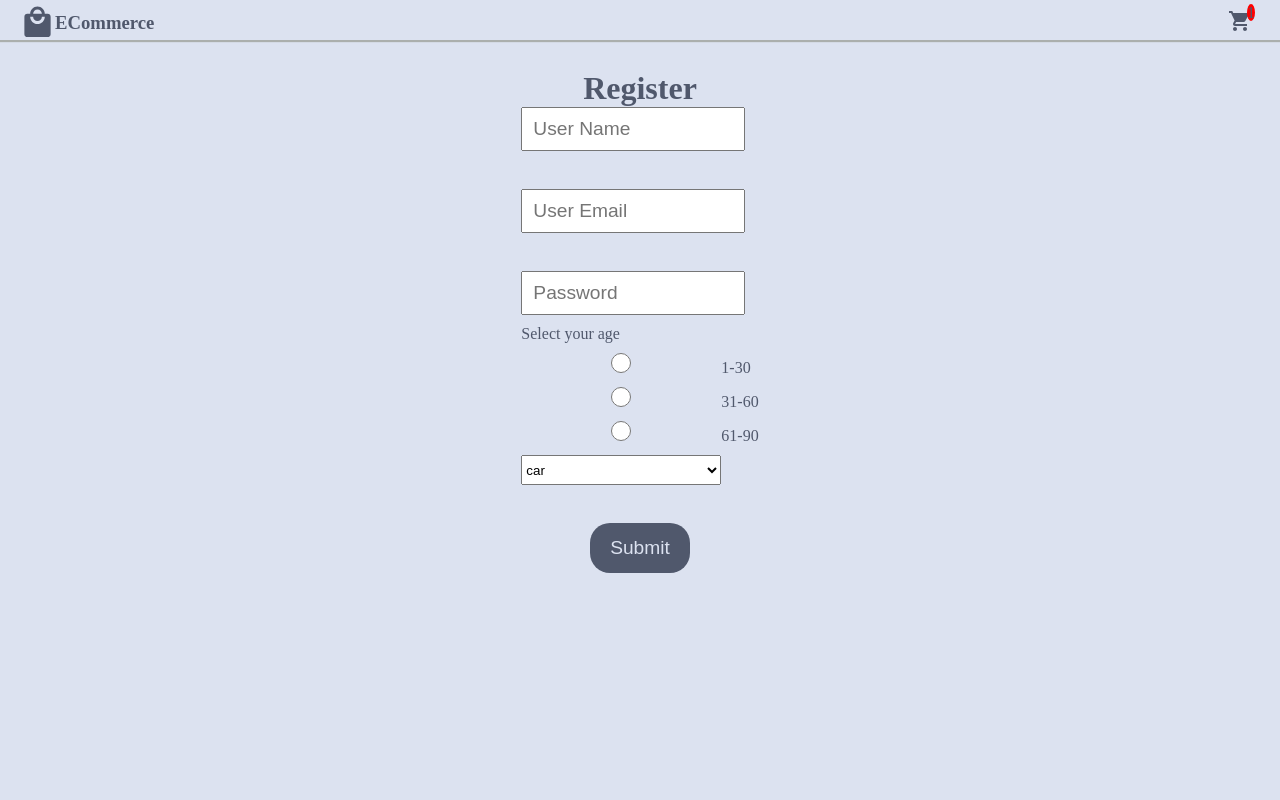
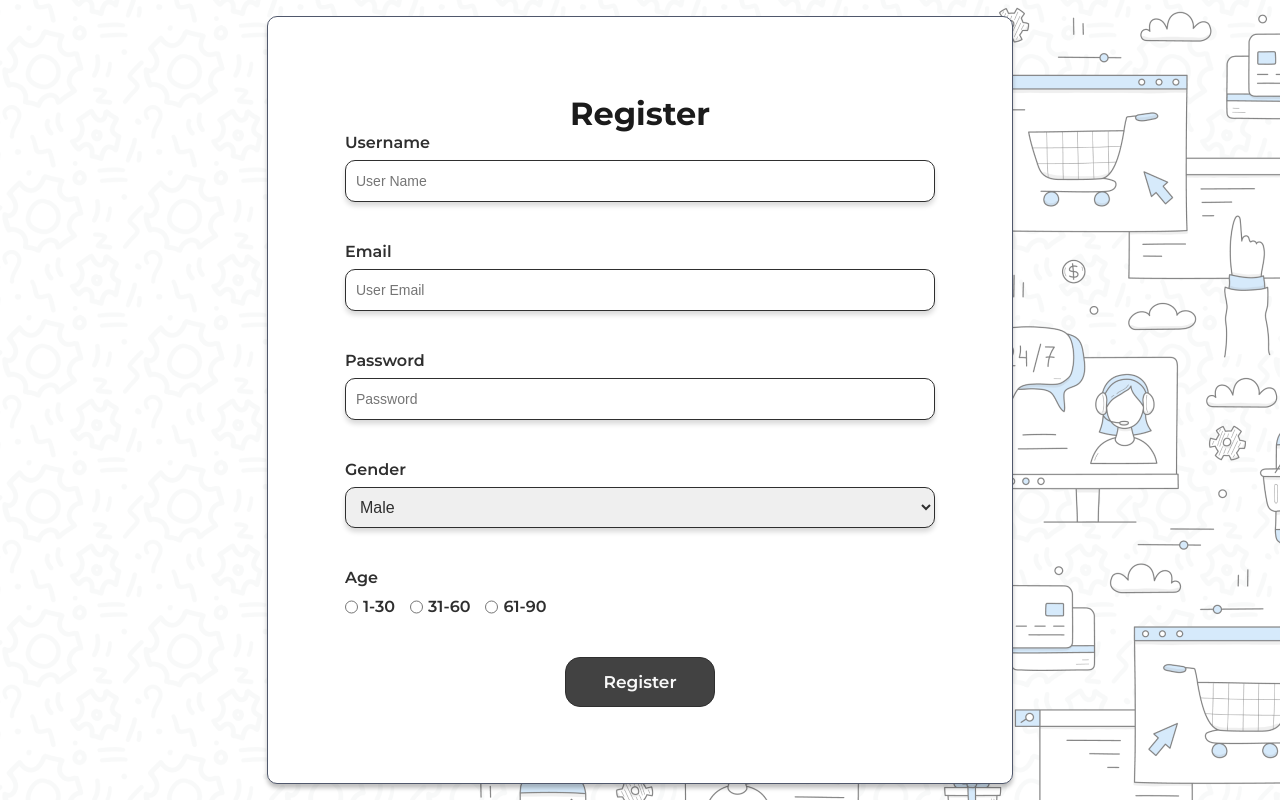
Before and after one commit to Aravindh0338/React-Testing, a React (Create React App) app: page /register in a window 1280 px wide. Built offline with nearby package versions, Linux system fonts and the light colour scheme.

Commit message:
UI_changes

```diff
--- a/package.json
+++ b/package.json
@@ -15,6 +15,7 @@
     "jest": "^29.5.0",
     "react": "^18.2.0",
     "react-dom": "^18.2.0",
+    "react-query": "^3.39.3",
     "react-router": "^6.4.2",
     "react-router-dom": "^6.4.2",
     "react-scripts": "5.0.1",
--- a/public/index.html
+++ b/public/index.html
@@ -15,6 +15,9 @@
       user's mobile device or desktop. See https://developers.google.com/web/fundamentals/web-app-manifest/
     -->
     <link rel="manifest" href="%PUBLIC_URL%/manifest.json" />
+    <link rel="preconnect" href="https://fonts.googleapis.com">
+    <link rel="preconnect" href="https://fonts.gstatic.com" crossorigin>
+    <link href="https://fonts.googleapis.com/css2?family=Montserrat:wght@100;200;300;400;500;600;700;800;900&display=swap" rel="stylesheet">
     <!--
       Notice the use of %PUBLIC_URL% in the tags above.
       It will be replaced with the URL of the `public` folder during the build.
--- a/src/Components/FormValidation/Formfield.css
+++ b/src/Components/FormValidation/Formfield.css
@@ -1,14 +1,51 @@
 body{
     background-color: #DCE2F0;
     color:#50586C ;
+    font-family: 'Montserrat', sans-serif;
 }
 
 .formFieldWrapper{
+    height: 100vh;
+    display: flex;
+    align-items: center;
+    justify-content: center;
+    background-image: url(../../../src/Assets/Register_BG_2.png);
+    background-repeat: no-repeat;
+    background-size: cover;
+}
+.mainFormWrap{
+    background-color: #ffffff;
+    border: 1px solid #50586C;
+    border-radius: 10px;
+    min-width: 590px;
+    padding: 6%;
+    box-shadow: 0px 4px 4px rgba(0, 0, 0, 0.25);
+}
+.mainHeading{
+    color: #1b1b1b;
+    text-align: center;
+}
+.inputWrap{
     display: flex;
     flex-direction: column;
-    justify-content: center;
-    align-items: center;
-    margin:30px;
+}
+.inputWrap label, .radioBtnWrapper label{
+    color: #2F2F2F;
+    margin-bottom: 8px;
+    font-size: 16px;
+    font-weight: 600;
+}
+.radioBtnWrapper label{
+    margin-bottom: 0px;
+}
+.formWrapper .inputWrap:nth-child(1) input,
+.formWrapper .inputWrap:nth-child(2) input,
+.formWrapper .inputWrap:nth-child(3) input{
+    color: #2F2F2F;
+    border-radius: 10px;
+    border: 1px solid #2F2F2F;
+    font-size: 14px;
+    box-shadow: 0px 4px 5px rgba(0, 0, 0, 0.15);
 }
 .formWrapper , .radioBtnWrapper{
     display: flex;
@@ -17,15 +54,46 @@ body{
 }
 
 .formWrapper input{
-  width:200px;
   height:20px;
   font-size: 1.2rem;
   padding: 10px;
   outline: none;
 }
+.ageInputWrap{
+    display: flex;
+    align-items: center;
+}
+.ageInputWrap label{
+    margin-bottom: 0;
+}
+.ageInputWrap input{
+    margin-right: 5px;
+}
+.radioWrap{
+    display: flex;
+    flex-direction: column;
+    align-items: flex-start;
+}
+.radioWrap span:nth-child(2){
+    margin: 0px 15px;
+}
+.radioWrap input{
+    border-radius: 10px;
+    border: 1px solid #2F2F2F;
+    background-color: #e4f2ff;
+    cursor: pointer;
+}
+.radioBtnWrap{
+    display: flex;
+}
 .option{
-    width: 200px;
-    height:30px;
+    color: #2F2F2F;
+    cursor: pointer;
+    border-radius: 10px;
+    border: 1px solid #2F2F2F;
+    box-shadow: 0px 4px 5px rgba(0, 0, 0, 0.15);
+    font-size: 16px;
+    padding: 10px;
     outline: none;
 }
 .btn{
@@ -33,13 +101,67 @@ body{
    align-self: center;
    text-align: center;
    height: 50px !important;
-   border-radius: 20px;
-   background-color: #50586C;
-   color:#DCE2F0 ;
-   border: 0px;
+   border-radius: 15px;
+   border: 1px solid #2F2F2F;
+   background-color: #424242;
+   color:#F9F9F9 ;
+   cursor: pointer;
+   font-family: 'Montserrat', sans-serif;
+   font-size: 17px;
+   font-weight: 600;
+   min-width: 150px;
 }
 .errorText{
     color: red;
     font-size: 15px;
     margin: 0;
 }
+.displayNone{
+    opacity: 0;
+    color: red;
+    margin-top: 10px;
+    min-height: 20px;
+}
+.displayBlock{
+  min-height: 20px;
+  color: red;
+  opacity: 1;
+  margin-top: 10px;
+  animation-name: bounce;
+  animation-duration: .5s;
+  animation-delay: 0.25s;
+}
+@keyframes bounce {
+    0% {
+      transform: translateX(0px);
+      timing-function: ease-in;
+    }
+    37% {
+      transform: translateX(5px);
+      timing-function: ease-out;
+    }
+    55% {
+      transform: translateX(-5px);
+      timing-function: ease-in;
+    }
+    73% {
+      transform: translateX(4px);
+      timing-function: ease-out;
+    }
+    82% {
+      transform: translateX(-4px);
+      timing-function: ease-in;
+    }
+    91% {
+      transform: translateX(2px);
+      timing-function: ease-out;
+    }
+    96% {
+      transform: translateX(-2px);
+      timing-function: ease-in;
+    }
+    100% {
+      transform: translateX(0px);
+      timing-function: ease-in;
+    }
+  }
--- a/src/Components/FormValidation/Formfield.js
+++ b/src/Components/FormValidation/Formfield.js
@@ -11,8 +11,8 @@ function Formfield() {
       .string()
       .min(7, "Enter minimum 7 Digit")
       .required("Enter Password"),
-    age: yup.string().max(2).required("select Age"),
-    vehicle: yup.string().required("select Vehicle"),
+    age: yup.string().max(2).required("Select Age"),
+    vehicle: yup.string().required("Select Gender"),
   });
 
   const formik = useFormik({
@@ -31,9 +31,13 @@ function Formfield() {
 
   return (
     <div className="formFieldWrapper" data-testid="formfield">
-      <h1>Register</h1>
-      <form onSubmit={formik.handleSubmit}>
+
+
+      <form className="mainFormWrap" onSubmit={formik.handleSubmit}>
+        <h1 className="mainHeading">Register</h1>
         <div className="formWrapper">
+          <div className="inputWrap">
+          <label>Username</label>
           <input
             type="text"
             data-testid="username"
@@ -43,13 +47,18 @@ function Formfield() {
             name="username"
             placeholder="User Name"
           />
-          <br />
-          {formik.touched.username && formik.errors.username ? (
+          {/* <br /> */}
+          <p className={ formik.touched.username && formik.errors.username ? "displayBlock"  : "displayNone"}> {formik.errors.username}</p>
+
+          {/* {formik.touched.username && formik.errors.username ? (
             <p className="errorText">{formik.errors.username}</p>
           ) : (
             ""
-          )}
+          )} */}
+          </div>
 
+          <div className="inputWrap">
+          <label>Email</label>
           <input
             type="email"
             data-testid="email"
@@ -59,13 +68,17 @@ function Formfield() {
             name="email"
             placeholder="User Email"
           />
-          <br />
-          {formik.touched.email && formik.errors.email ? (
+          {/* <br /> */}
+          <p className={ formik.touched.email && formik.errors.email ? "displayBlock"  : "displayNone"}> {formik.errors.email}</p>
+          {/* {formik.touched.email && formik.errors.email ? (
             <p className="errorText">{formik.errors.email}</p>
           ) : (
             ""
-          )}
+          )} */}
+          </div>
 
+          <div className="inputWrap">
+          <label>Password</label>
           <input
             type="password"
             data-testid="password"
@@ -75,15 +88,45 @@ function Formfield() {
             name="password"
             placeholder="Password"
           />
-          {formik.touched.password && formik.errors.password ? (
+          <p className={ formik.touched.password && formik.errors.password ? "displayBlock"  : "displayNone"}> {formik.errors.password}</p>
+
+          {/* <br /> */}
+          {/* {formik.touched.password && formik.errors.password ? (
             <p className="errorText">{formik.errors.password}</p>
           ) : (
             ""
-          )}
+          )} */}
+          </div>
 
-          <div>Select your age</div>
+          <div className="inputWrap">
+            <label>Gender</label>
+          <select
+            className="option"
+            data-testid="dropdown"
+            onChange={formik.handleChange}
+            onBlur={formik.handleBlur}
+            value={formik.values.vehicle}
+            name="vehicle"
+          >
+            <option value="car">Male</option>
+            <option value="bike">Female</option>
+            <option value="others">Others</option>
+          </select>
+          {/* <br /> */}
+          <p className={ formik.touched.vehicle && formik.errors.vehicle ? "displayBlock"  : "displayNone"}> {formik.errors.vehicle}</p>
+          {/* {formik.touched.vehicle && formik.errors.vehicle ? (
+            <p className="errorText">{formik.errors.vehicle}</p>
+          ) : (
+            ""
+          )} */}
+          </div>
+
           <div className="radioBtnWrapper">
-            <span>
+            <label>Age</label>
+            <div className="radioWrap">
+              <div className="radioBtnWrap">
+
+            <span className="ageInputWrap">
               <input
                 type="radio"
                 data-testid="age1to30"
@@ -93,9 +136,9 @@ function Formfield() {
                 name="age"
               />
               <label>1-30</label>
-              <br />
+              {/* <br /> */}
             </span>
-            <span>
+            <span className="ageInputWrap">
               <input
                 type="radio"
                 data-testid="age31to60"
@@ -105,9 +148,9 @@ function Formfield() {
                 name="age"
               />
               <label>31-60</label>
-              <br />
+              {/* <br /> */}
             </span>
-            <span>
+            <span className="ageInputWrap">
               <input
                 type="radio"
                 data-testid="age61to90"
@@ -117,34 +160,24 @@ function Formfield() {
                 name="age"
               />
               <label>61-90</label>
-              <br />
+              {/* <br /> */}
             </span>
-            {formik.touched.age && formik.errors.age ? (
+            </div>
+
+          <p className={ formik.touched.age && formik.errors.age ? "displayBlock"  : "displayNone"}> {formik.errors.age}</p>
+
+            {/* {formik.touched.age && formik.errors.age ? (
               <p className="errorText">{formik.errors.age}</p>
             ) : (
               ""
-            )}
+            )} */}
+            </div>
           </div>
-          <select
-            className="option"
-            data-testid="dropdown"
-            onChange={formik.handleChange}
-            onBlur={formik.handleBlur}
-            value={formik.values.vehicle}
-            name="vehicle"
-          >
-            <option value="car">car</option>
-            <option value="bike">bike</option>
-            <option value="others">others</option>
-          </select>
-          <br />
-          {formik.touched.vehicle && formik.errors.vehicle ? (
-            <p className="errorText">{formik.errors.vehicle}</p>
-          ) : (
-            ""
-          )}
 
-          <input className="btn" type="submit" />
+
+          {/* <input className="btn" type="submit" /> */}
+          {/* <Button type="submit">Register</Button> */}
+          <button className="btn" type="submit">Register</button>
         </div>
       </form>
     </div>
--- a/src/Components/Home/Home.css
+++ b/src/Components/Home/Home.css
@@ -1,4 +1,5 @@
 .container{
-    display: grid;
-   grid-template-rows: 1fr 1fr 1fr;
+   display: grid;
+   grid-template-columns: repeat(auto-fill, minmax(350px, 1fr));
+   gap: 1rem;
 }
--- a/src/Components/Nav/Nav.css
+++ b/src/Components/Nav/Nav.css
@@ -5,7 +5,7 @@
     justify-content: space-between;
     align-items: center;
     box-shadow: 1px 1px 1px 1px #abafad;
-    margin-bottom: 10px;
+    /* margin-bottom: 10px; */
 }
 .iconWrapper{
     display: flex;
--- a/src/Components/Nav/Nav.js
+++ b/src/Components/Nav/Nav.js
@@ -6,14 +6,14 @@ import ShoppingCartIcon from "@mui/icons-material/ShoppingCart";
 function Nav() {
   return (
     <div className="nav">
-      <div className="iconWrapper">
+      {/* <div className="iconWrapper">
         <LocalMallIcon fontSize="large" />
         <h3>ECommerce</h3>
       </div>
       <div className="cartCountWrapper">
         <ShoppingCartIcon />
         <span className="cartCount">1</span>
-      </div>
+      </div> */}
     </div>
   );
 }
--- a/src/Components/Show/Show.css
+++ b/src/Components/Show/Show.css
@@ -1,20 +1,25 @@
 .card{
-    width:350px;
+    width: 100%;
     height: auto;
-    margin: auto auto 10px auto;
-    box-shadow: 1px 1px 1px 1px #abafad;
+    margin: 10px auto;
+    max-width: 350px;
+    background-color: #fff;
+    border: none;
+    border-radius: 15px;
+    box-shadow: 0px 4px 10px rgb(0 0 0 / 8%);
 }
 .image{
     width: 100%;
     display: flex;
     justify-content: center;
     align-items: center;
+    padding: 30px 0;
 }
 .content{
     display: flex;
-    width: 100%;
     padding: 10px;
     height: 125px;
+    justify-content: space-around;
 }
 .title{
     display: flex;
```
Also changed, not shown: src/Assets/Register_BG.png (added), src/Assets/Register_BG_2.png (added).
